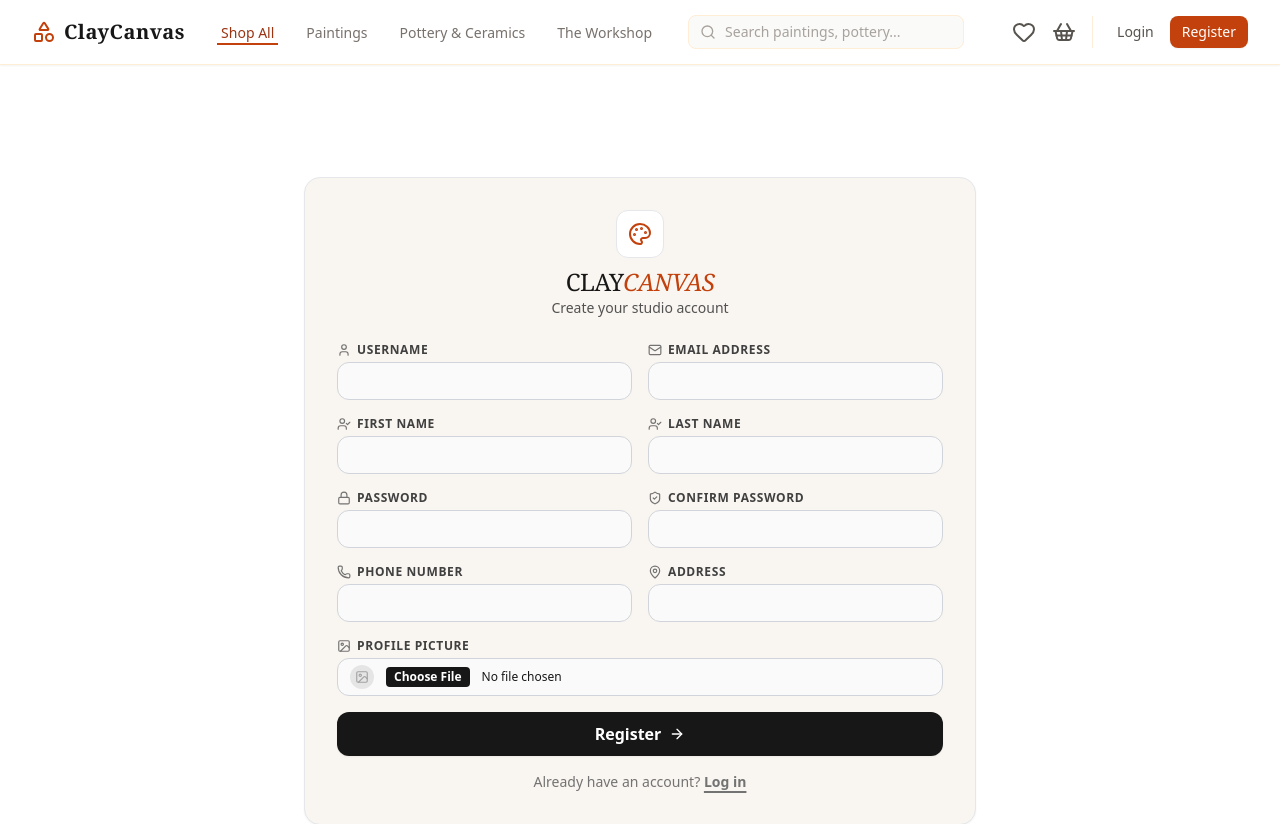
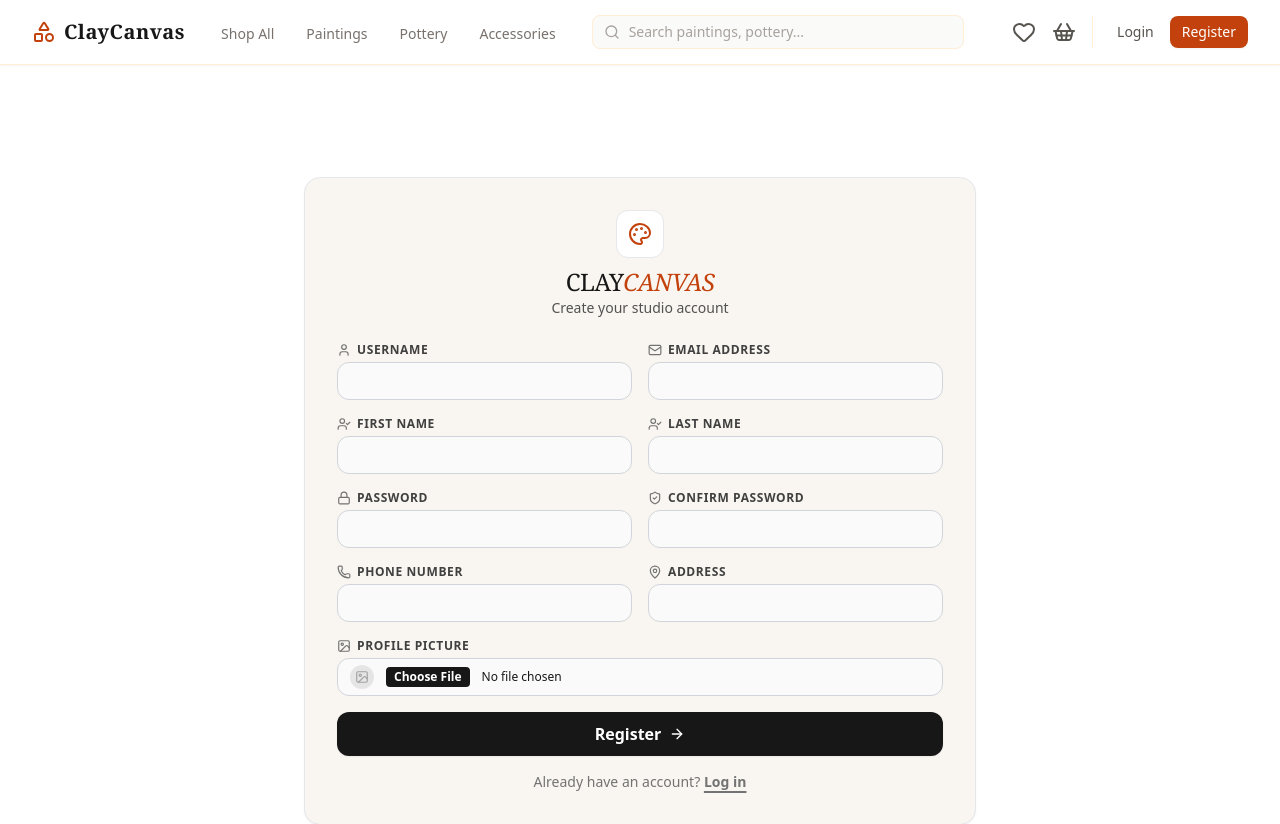
Before and after one commit to bipinjlimbu/B2C-E-Commerce---Django-Project-II, a Django app: page /register/ in a window 1280 px wide. Shown: the top 824 px of the page. Run offline with Django 5.2, Linux system fonts and the light colour scheme.

Commit message:
Navbar Fixed

```diff
--- a/cc_project/cc_app/templates/components/_navbar.html
+++ b/cc_project/cc_app/templates/components/_navbar.html
@@ -9,30 +9,30 @@
                 </a>
 
                 <div class="hidden md:flex space-x-6 font-medium">
-                    <a href="/products/" class="text-orange-800 border-b-2 border-orange-700 px-1 pt-1 text-sm">Shop All</a>
-                    <a href="#" class="text-stone-500 hover:text-orange-800 px-1 pt-1 text-sm transition">Paintings</a>
-                    <a href="#" class="text-stone-500 hover:text-orange-800 px-1 pt-1 text-sm transition">Pottery & Ceramics</a>
-                    <a href="#" class="text-stone-500 hover:text-orange-800 px-1 pt-1 text-sm transition">The Workshop</a>
+                    <a href="/products/" class="{% if request.path == '/products/' and not request.GET.category %}text-orange-800 border-b-2 border-orange-700{% else %}text-stone-500 hover:text-orange-800{% endif %} px-1 pt-1 text-sm transition">Shop All</a>
+                    <a href="/products/?category=paintings" class="{% if request.GET.category == 'paintings' %}text-orange-800 border-b-2 border-orange-700{% else %}text-stone-500 hover:text-orange-800{% endif %} px-1 pt-1 text-sm transition">Paintings</a>
+                    <a href="/products/?category=pottery" class="{% if request.GET.category == 'pottery' %}text-orange-800 border-b-2 border-orange-700{% else %}text-stone-500 hover:text-orange-800{% endif %} px-1 pt-1 text-sm transition">Pottery</a>
+                    <a href="/products/?category=accessories" class="{% if request.GET.category == 'accessories' %}text-orange-800 border-b-2 border-orange-700{% else %}text-stone-500 hover:text-orange-800{% endif %} px-1 pt-1 text-sm transition">Accessories</a>
                 </div>
             </div>
 
             <div class="hidden sm:block flex-1 max-w-md mx-8">
-                <form action="#" method="GET" class="relative m-0">
+                <form action="/products/" method="GET" class="relative m-0">
                     <div class="absolute inset-y-0 left-0 pl-3 flex items-center pointer-events-none">
                         <i data-lucide="search" class="h-4 w-4 text-stone-400"></i>
                     </div>
-                    <input type="text" name="q" placeholder="Search paintings, pottery..." class="block w-full pl-9 pr-3 py-1.5 border border-orange-100 rounded-lg bg-stone-50 text-sm placeholder-stone-400 focus:outline-none focus:border-orange-400 focus:bg-white text-stone-800 transition">
+                    <input type="text" name="q" value="{{ request.GET.q|default:'' }}" placeholder="Search paintings, pottery..." class="block w-full pl-9 pr-3 py-1.5 border border-orange-100 rounded-lg bg-stone-50 text-sm placeholder-stone-400 focus:outline-none focus:border-orange-400 focus:bg-white text-stone-800 transition">
                 </form>
             </div>
 
             <div class="flex items-center space-x-4">
-                <a href="#" class="text-stone-600 hover:text-orange-800 transition sm:hidden">
+                <a href="/products/" class="text-stone-600 hover:text-orange-800 transition sm:hidden">
                     <i data-lucide="search"></i>
                 </a>
-                <a href="#" class="text-stone-600 hover:text-orange-800 transition relative">
+                <a href="/wishlist/" class="text-stone-600 hover:text-orange-800 transition relative">
                     <i data-lucide="heart"></i>
                 </a>
-                <a href="#" class="text-stone-600 hover:text-orange-800 transition relative mr-2">
+                <a href="/cart/" class="text-stone-600 hover:text-orange-800 transition relative mr-2">
                     <i data-lucide="shopping-basket"></i>
                 </a>
 
--- a/cc_project/static/css/styles.css
+++ b/cc_project/static/css/styles.css
@@ -1294,6 +1294,11 @@ Ensure the default browser behavior of the `hidden` attribute.
   border-color: rgb(243 239 233 / var(--tw-border-opacity));
 }
 
+.border-stone-100 {
+  --tw-border-opacity: 1;
+  border-color: rgb(245 245 244 / var(--tw-border-opacity));
+}
+
 .bg-white {
   --tw-bg-opacity: 1;
   background-color: rgb(255 255 255 / var(--tw-bg-opacity));
@@ -2256,6 +2261,16 @@ Ensure the default browser behavior of the `hidden` attribute.
   border-color: rgb(200 107 69 / var(--tw-border-opacity));
 }
 
+.hover\:border-orange-300:hover {
+  --tw-border-opacity: 1;
+  border-color: rgb(253 186 116 / var(--tw-border-opacity));
+}
+
+.hover\:border-orange-700:hover {
+  --tw-border-opacity: 1;
+  border-color: rgb(194 65 12 / var(--tw-border-opacity));
+}
+
 .hover\:bg-orange-700:hover {
   --tw-bg-opacity: 1;
   background-color: rgb(194 65 12 / var(--tw-bg-opacity));
@@ -2318,6 +2333,11 @@ Ensure the default browser behavior of the `hidden` attribute.
 .hover\:bg-\[\#C86B45\]:hover {
   --tw-bg-opacity: 1;
   background-color: rgb(200 107 69 / var(--tw-bg-opacity));
+}
+
+.hover\:bg-stone-100:hover {
+  --tw-bg-opacity: 1;
+  background-color: rgb(245 245 244 / var(--tw-bg-opacity));
 }
 
 .hover\:text-orange-700:hover {
@@ -2406,6 +2426,11 @@ Ensure the default browser behavior of the `hidden` attribute.
   border-color: rgb(200 107 69 / var(--tw-border-opacity));
 }
 
+.focus\:border-orange-500:focus {
+  --tw-border-opacity: 1;
+  border-color: rgb(249 115 22 / var(--tw-border-opacity));
+}
+
 .focus\:bg-white:focus {
   --tw-bg-opacity: 1;
   background-color: rgb(255 255 255 / var(--tw-bg-opacity));
```
